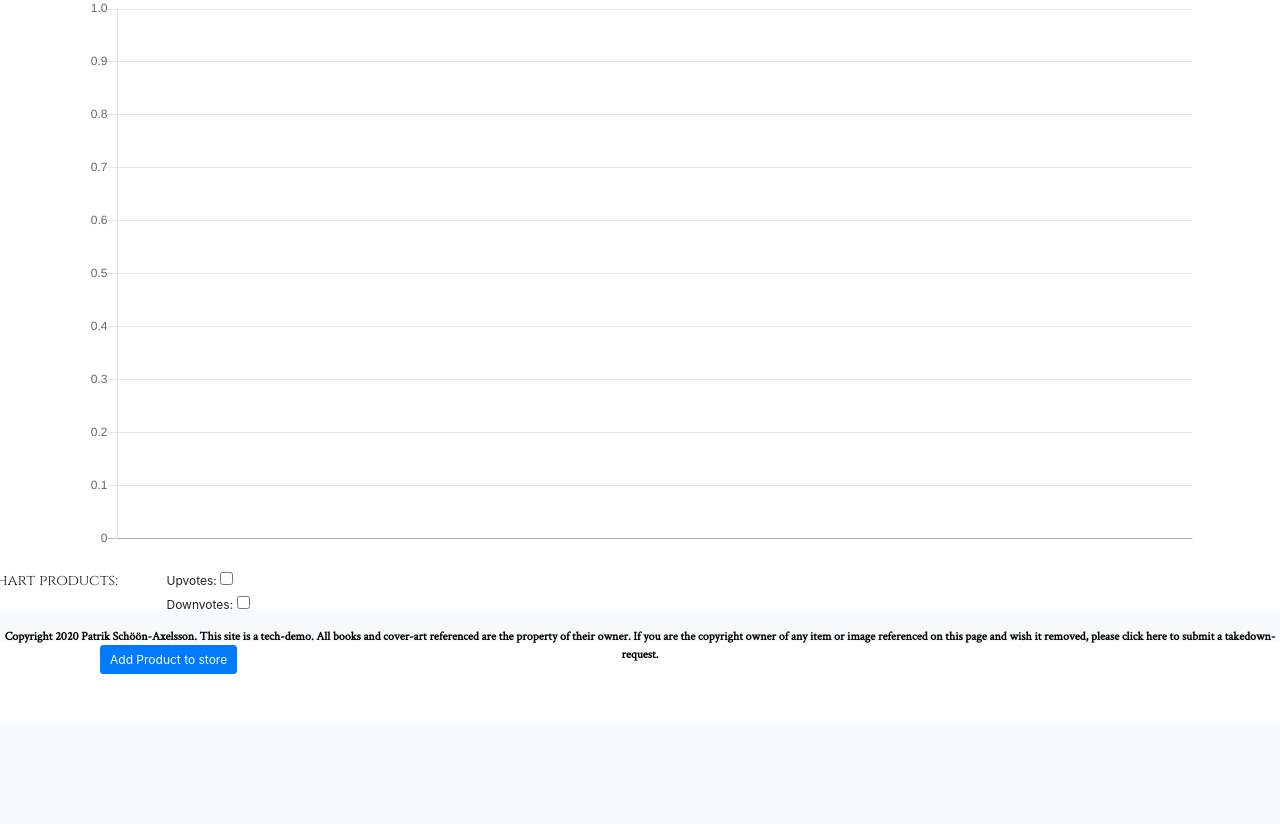
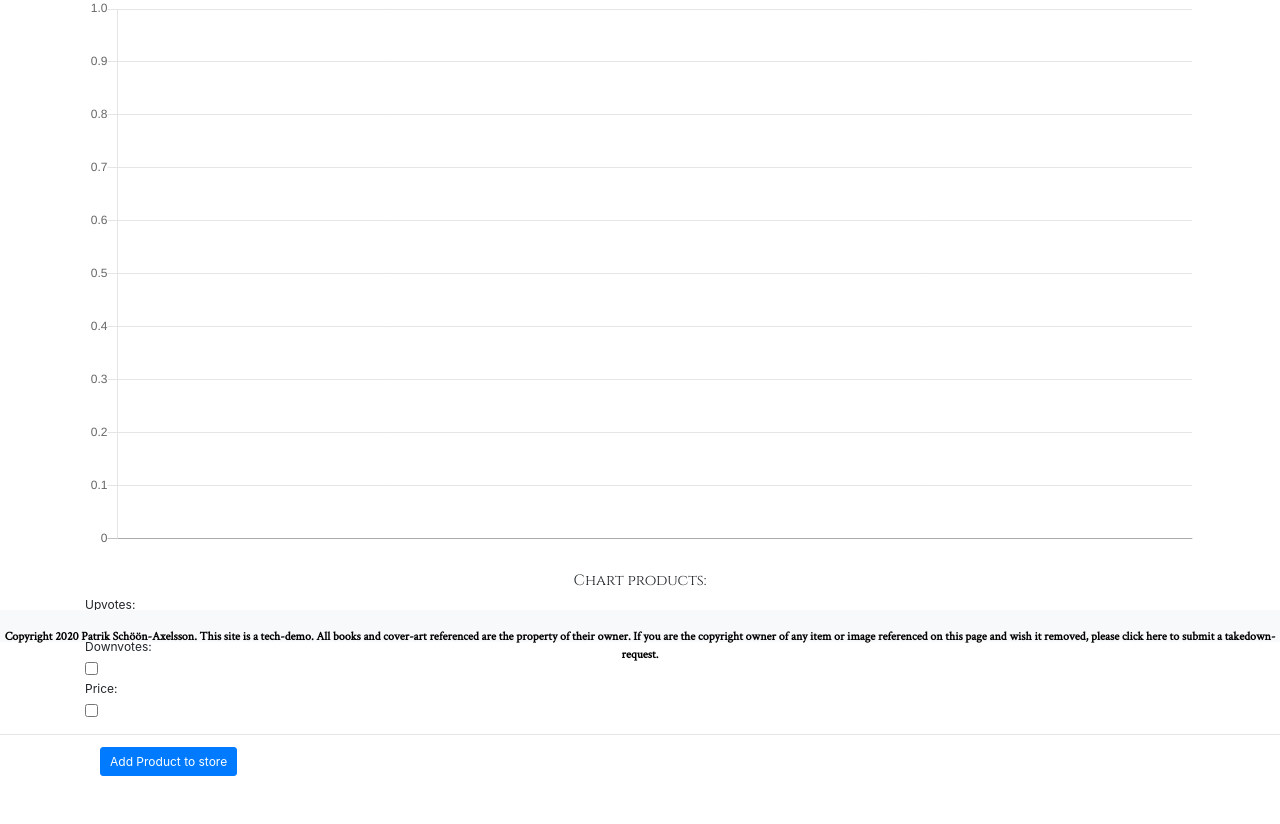
Before and after one commit to Code-Institute-Submissions/ci-ms4-bookstore, a Django app: page /products/dashboard/ in a window 1280 px wide. Shown: the part 158-982 px from the top of the page. Before the commit the page ends 832 px from the top, so only its background shows below. Run offline with Django 3.2, Linux system fonts and the light colour scheme; the visitor is signed in with stand-in values (Sample User, id 1); data that the repository does not hold is empty; some libraries are stand-ins or nearby versions.

Commit message:
Added charting for product prices

```diff
--- a/products/templates/dashboard.html
+++ b/products/templates/dashboard.html
@@ -18,16 +18,28 @@
 </div>
 <br class="footer-separator">
 <div class="row">
-  <h5 class="text-center">Chart products: </h5>
   <div class="container">
-    <div class="col">
+   <h5 class="text-center">Chart products: </h5>
+  </div>
+</div>
+<div class="row">
+  <div class="container">
+    <div class="col-xs-12">
       <label for="upvotes">Upvotes:</label>
+      <br>
       <input type="checkbox" name="upvotes" id="upvotesCheck">
       </select>
     </div>
-    <div class="col">
+    <div class="col-xs-12">
       <label for="downvotes">Downvotes:</label>
+      <br>
       <input type="checkbox" name="downvotes" id="downvotesCheck">
+      </select>
+    </div>
+    <div class="col-xs-12">
+      <label for="price">Price:</label>
+      <br>
+      <input type="checkbox" name="price" id="priceCheck">
       </select>
     </div>
   </div>
--- a/searchfilter/serializers.py
+++ b/searchfilter/serializers.py
@@ -12,7 +12,7 @@
 class ProductSerializer(serializers.ModelSerializer):
     class Meta:
         model = Product
-        fields = ['id', 'title', 'upvote', 'downvote']
+        fields = ['id', 'title', 'upvote', 'downvote', "price"]
 
 class OrderSerializer(serializers.ModelSerializer):
     class Meta:
--- a/static/js/dashboard_charts.js
+++ b/static/js/dashboard_charts.js
@@ -7,6 +7,7 @@
     let labels = []
     let dataSetUpvote = []
     let dataSetDownvote = []
+    let dataSetPrice = []
 
     // Generates random rgba colors for the chart
 
@@ -31,8 +32,9 @@
 
         let fetchDataResult = data.results
 
-
         fetchDataResult.forEach(item => {
+            console.log(item)
+            dataSetPrice.push(item.price)
             dataSetUpvote.push(item.upvote)
             dataSetDownvote.push(item.downvote)
             labels.push(item.title)
@@ -74,7 +76,6 @@
 
     $('#downvotesCheck').change(function (e) {
 
-
         let colors = []
         dataSetDownvote.forEach(item = () =>{
             colors.push(`rgba(${colRandom()}, ${colRandom()}, ${colRandom()}, 0.5)`)
@@ -84,10 +85,22 @@
     });
 
     $('#upvotesCheck').change(function (e) {
+
         let colors = []
         dataSetDownvote.forEach(item = () =>{
             colors.push(`rgba(${colRandom()}, ${colRandom()}, ${colRandom()}, 0.5)`)
         });
-        addDataSet(dashChart, '# of Upvotes', colors,dataSetUpvote);
+
+        addDataSet(dashChart, '# of Upvotes', colors, dataSetUpvote);
+    });
+
+    $('#priceCheck').change(function (e) {
+
+        let colors = []
+        dataSetPrice.forEach(item = () =>{
+            colors.push(`rgba(${colRandom()}, ${colRandom()}, ${colRandom()}, 0.5)`)
+        });
+        console.log(dataSetPrice)
+        addDataSet(dashChart, 'Item price ( In $ )', colors, dataSetPrice);
     });
 });
```
